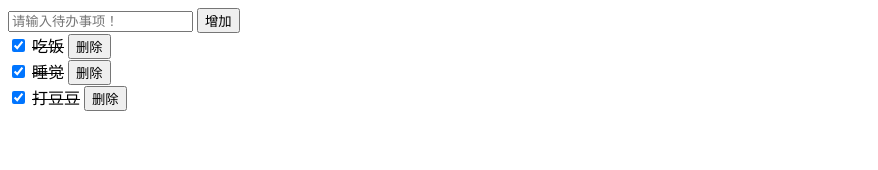
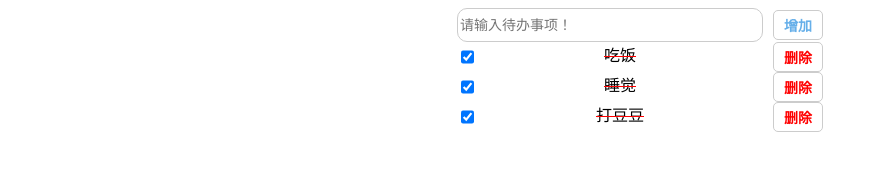
Before and after one commit to zhaomingyuan6339/ts-todo, a website built with Vite: page index.html in a window 1280 px wide. Shown: the whole page, without its empty margins (0-878 px from the left). Built offline with nearby package versions, Linux system fonts and the light colour scheme.

Commit message:
样式美化

```diff
--- a/index.html
+++ b/index.html
@@ -5,6 +5,7 @@
     <meta http-equiv="X-UA-Compatible" content="IE=edge" />
     <meta name="viewport" content="width=device-width, initial-scale=1.0" />
     <title>TODO-TS</title>
+    <link rel="stylesheet" href="./src/styles/todo.css">
   </head>
   <body>
     <div class="app">
@@ -12,9 +13,8 @@
         <input type="text" placeholder="请输入待办事项！" />
         <button class="addBtn">增加</button>
       </div>
-      <div class="todo-item"></div>
+      <div class="todo-wrapper"></div>
     </div>
-
     <script type="module" src="./src/app.ts"></script>
   </body>
 </html>
--- a/src/app.ts
+++ b/src/app.ts
@@ -3,7 +3,7 @@ import { ITodoData } from './scripts/type'
 ;(function (doc) {
   const oInput: HTMLInputElement = document.querySelector('input')
   const oAddBtn: HTMLButtonElement = document.querySelector('button')
-  const oTodoList: HTMLElement = document.querySelector('.todo-item')
+  const oTodoList: HTMLElement = document.querySelector('.todo-wrapper')
 
   const todoData: ITodoData[] = [
     {
--- /dev/null
+++ b/src/styles/todo.css
@@ -0,0 +1,70 @@
+body {
+  display: flex;
+  justify-content: center;
+  align-items: center;
+}
+.app {
+  margin: 0;
+  padding: 0;
+}
+
+.todo-input {
+  width: 100%;
+  display: flex;
+  flex-direction: row;
+  justify-content: center;
+  align-items: center;
+}
+
+.todo-input > input {
+  width: 300px;
+  height: 30px;
+  outline-style: none;
+  border: 1px solid #ccc;
+  border-radius: 10px;
+}
+
+.todo-input > input:focus {
+  border-color: #66afe9;
+  outline: 0;
+}
+
+.todo-input > input::placeholder {
+  font-size: 14px;
+}
+
+.addBtn {
+  height: 30px;
+  border: 1px solid #ccc;
+  border-radius: 5px;
+  padding: 1px 10px;
+  margin-left: 10px;
+  font-size: 14px;
+  background-color: #fff;
+  color: #66afe9;
+  font-weight: 700;
+  font-family: 'Microsoft YaHei';
+}
+
+.todo-item {
+  display: flex;
+  justify-content: space-between;
+}
+
+.todo-item > span {
+  font-size: 16px;
+  text-decoration-color: red!important;
+}
+
+.todo-item > button {
+  height: 30px;
+  border: 1px solid #ccc;
+  border-radius: 5px;
+  padding: 1px 10px;
+  margin-left: 10px;
+  font-size: 14px;
+  background-color: #fff;
+  color: red;
+  font-weight: 700;
+  font-family: 'Microsoft YaHei';
+}
```
